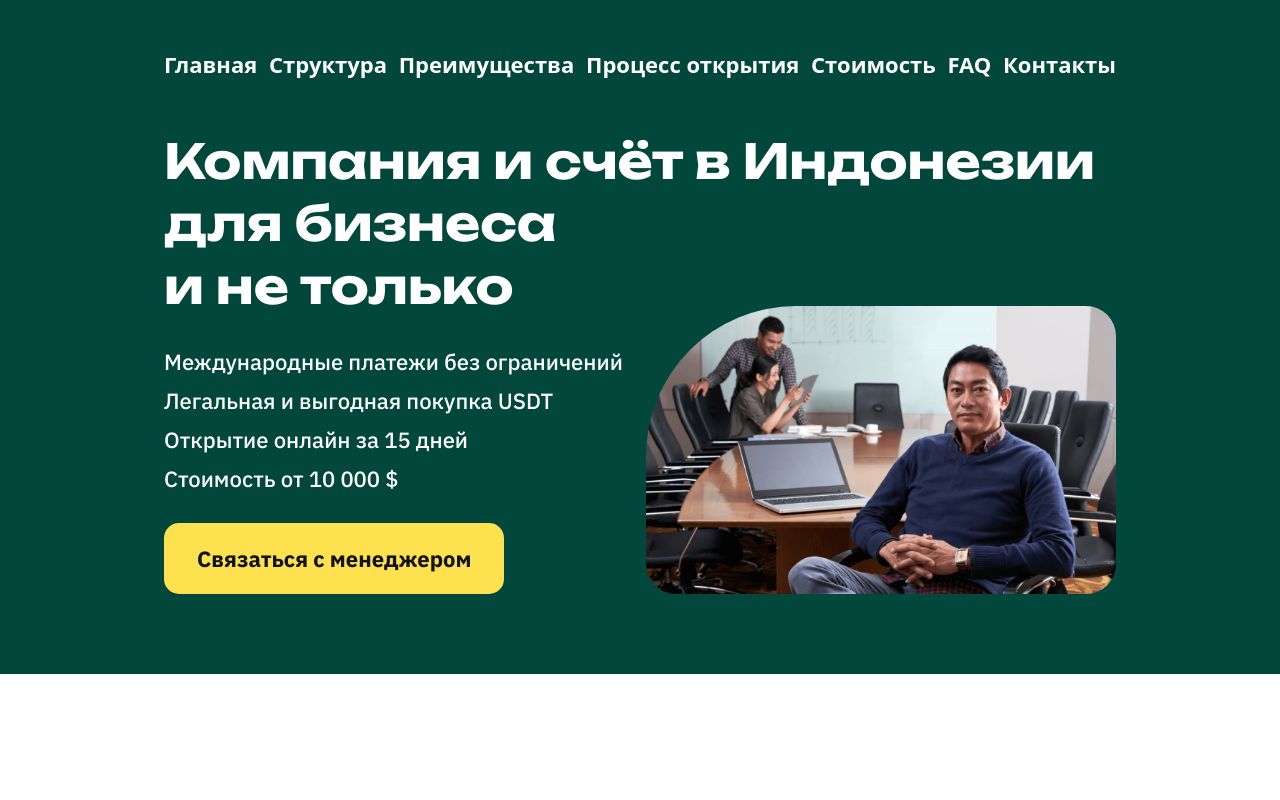
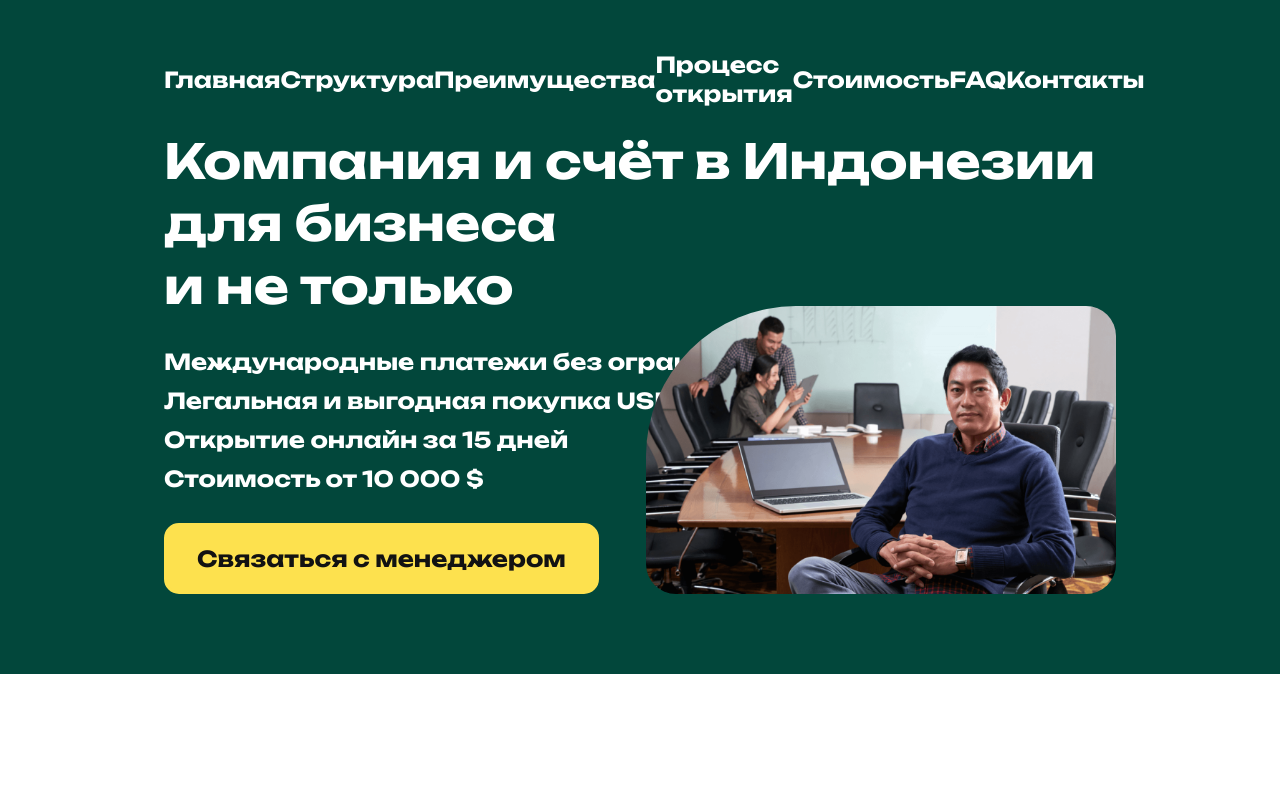
Before and after one commit to IvZakharov/landingIndonesia, a Next.js app: page / in a window 1280 px wide. Shown: the top 800 px of the page. Built offline with nearby package versions, Linux system fonts and the light colour scheme.

Commit message:
test fonts

```diff
--- a/pages/_app.js
+++ b/pages/_app.js
@@ -29,13 +29,9 @@ const unbounded = localFont({
 export default function App({ Component, pageProps }) {
   return (
     <>
-      <style jsx global>{`
-        html {
-          --unbounded-font: ${unbounded.style.fontFamily};
-          --IBMPlexSans-font: ${IBMPlexSans.style.fontFamily};
-        }
-      `}</style>
-      <Component {...pageProps} />
+      <div className={unbounded.className}>
+        <Component {...pageProps} />
+      </div>
     </>
   );
 }
--- a/styles/globals.scss
+++ b/styles/globals.scss
@@ -23,7 +23,7 @@ h3,
 h4,
 h5,
 h6 {
-  font-family: var(--unbounded-font), cursive;
+  //font-family: var(--unbounded-font), cursive;
   color: $black;
   font-weight: 700;
 }
```
